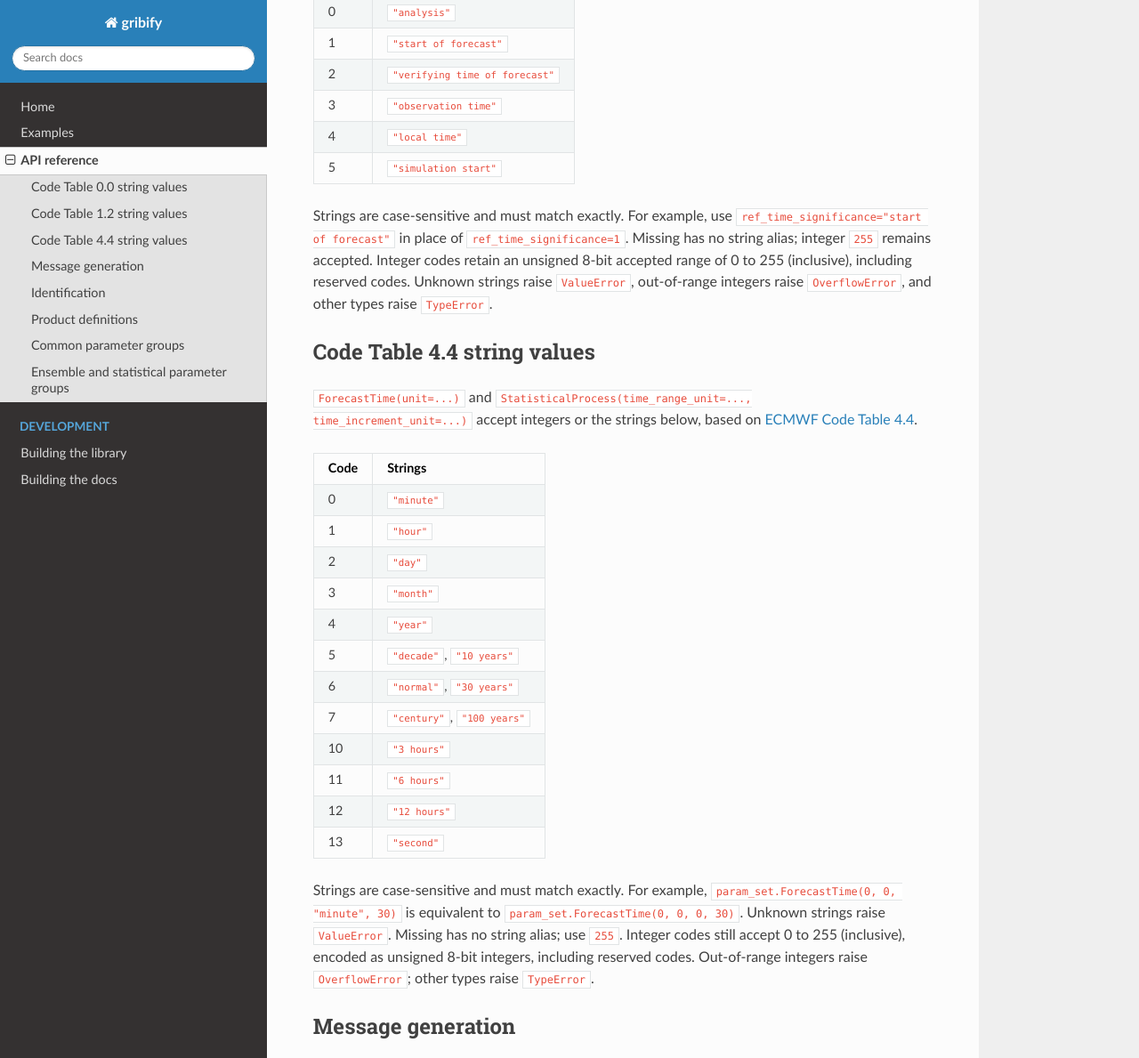
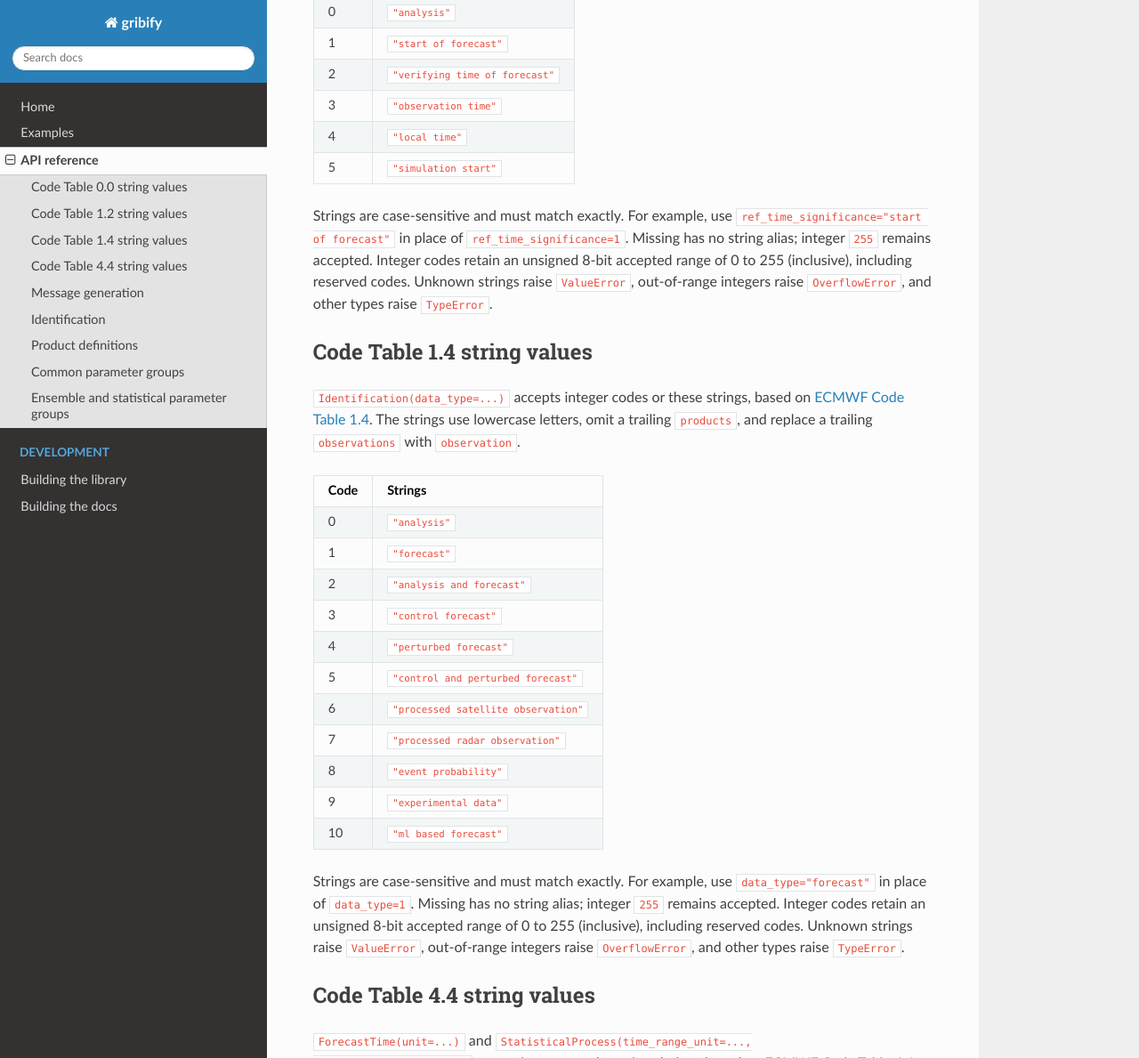
Before and after one commit to noritada/gribify, an MkDocs documentation site: the page built from docs/api.md, in a window 1280 px wide and 1400 px high, scrolled down 1132 px, cut to the strip 0-1189 px from the top of the window. Shown: the whole strip at 89% size. Built offline with MkDocs 1.6.1, drawn with Linux system fonts in a browser that asks for light colours.

Commit message:
Allow users to use `str` to specify Code Table 1.4 values

```diff
--- a/docs/api.md
+++ b/docs/api.md
@@ -54,6 +54,36 @@ with the first letter of each Meaning changed to lowercase.
 
 Strings are case-sensitive and must match exactly. For example, use
 `ref_time_significance="start of forecast"` in place of `ref_time_significance=1`.
+Missing has no string alias; integer `255` remains accepted. Integer codes retain
+an unsigned 8-bit accepted range of 0 to 255 (inclusive), including reserved codes.
+Unknown strings raise `ValueError`, out-of-range integers raise `OverflowError`,
+and other types raise `TypeError`.
+
+## Code Table 1.4 string values
+
+`Identification(data_type=...)` accepts integer codes or these strings, based on
+[ECMWF Code Table 1.4](https://codes.ecmwf.int/grib/format/grib2/ctables/1/4/).
+The strings use lowercase letters, omit a trailing `products`, and replace a
+trailing `observations` with `observation`.
+
+<!-- codegen:data_type:start -->
+| Code | Strings |
+| --- | --- |
+| 0 | `"analysis"` |
+| 1 | `"forecast"` |
+| 2 | `"analysis and forecast"` |
+| 3 | `"control forecast"` |
+| 4 | `"perturbed forecast"` |
+| 5 | `"control and perturbed forecast"` |
+| 6 | `"processed satellite observation"` |
+| 7 | `"processed radar observation"` |
+| 8 | `"event probability"` |
+| 9 | `"experimental data"` |
+| 10 | `"ml based forecast"` |
+<!-- codegen:data_type:end -->
+
+Strings are case-sensitive and must match exactly. For example, use
+`data_type="forecast"` in place of `data_type=1`.
 Missing has no string alias; integer `255` remains accepted. Integer codes retain
 an unsigned 8-bit accepted range of 0 to 255 (inclusive), including reserved codes.
 Unknown strings raise `ValueError`, out-of-range integers raise `OverflowError`,
```
Also changed, not shown: 5 other files.
